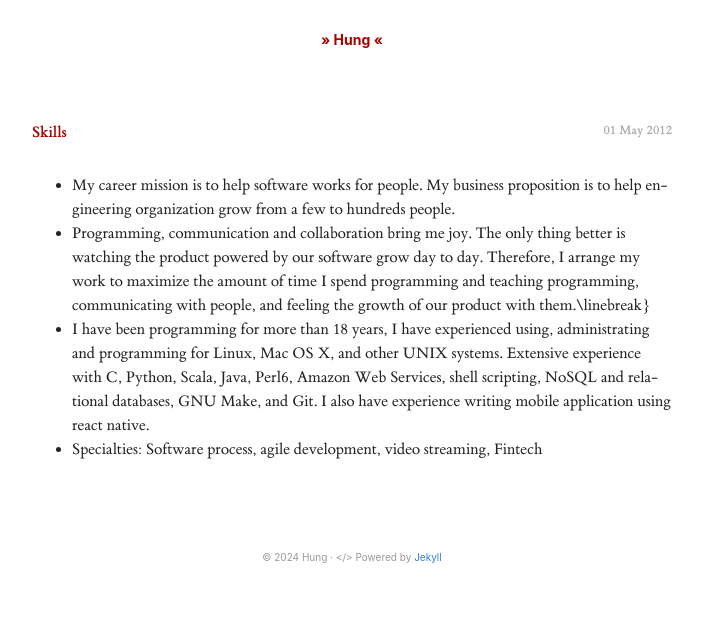
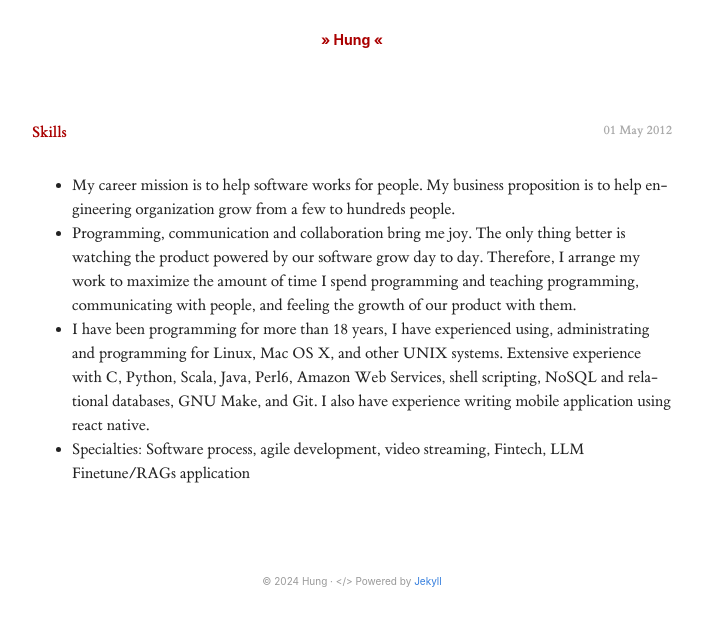
Before and after one commit to whatvn/whatvn.github.io, a Jekyll site: the page built from work/_posts/2012-05-01-skills.md, in a window 1280 px wide. Shown: the top 626 px of the page, without its empty margins (288-991 px from the left). Built offline with Jekyll 4.4.1, drawn with Linux system fonts in a browser that asks for light colours; nearby versions of some CDN libraries.

Commit message:
minor update

```diff
--- a/work/_posts/2012-05-01-skills.md
+++ b/work/_posts/2012-05-01-skills.md
@@ -2,6 +2,6 @@
 group: skill
 ---
 - My career mission is to help software works for people. My business proposition is to help engineering organization grow from a few to hundreds people.
-- Programming, communication and collaboration bring me joy. The only thing better is watching the product powered by our software grow day to day. Therefore, I arrange my work to maximize the amount of time I spend programming and teaching programming, communicating with people, and feeling the growth of our product with them.\linebreak}
+- Programming, communication and collaboration bring me joy. The only thing better is watching the product powered by our software grow day to day. Therefore, I arrange my work to maximize the amount of time I spend programming and teaching programming, communicating with people, and feeling the growth of our product with them.
 - I have been programming for more than 18 years, I have experienced using, administrating and programming for Linux, Mac OS X, and other UNIX systems. Extensive experience with C, Python, Scala, Java, Perl6, Amazon Web Services, shell scripting, NoSQL and relational databases, GNU Make, and Git. I also have experience writing  mobile application using react native.
-- Specialties: Software process, agile development, video streaming, Fintech
+- Specialties: Software process, agile development, video streaming, Fintech, LLM Finetune/RAGs application
```
